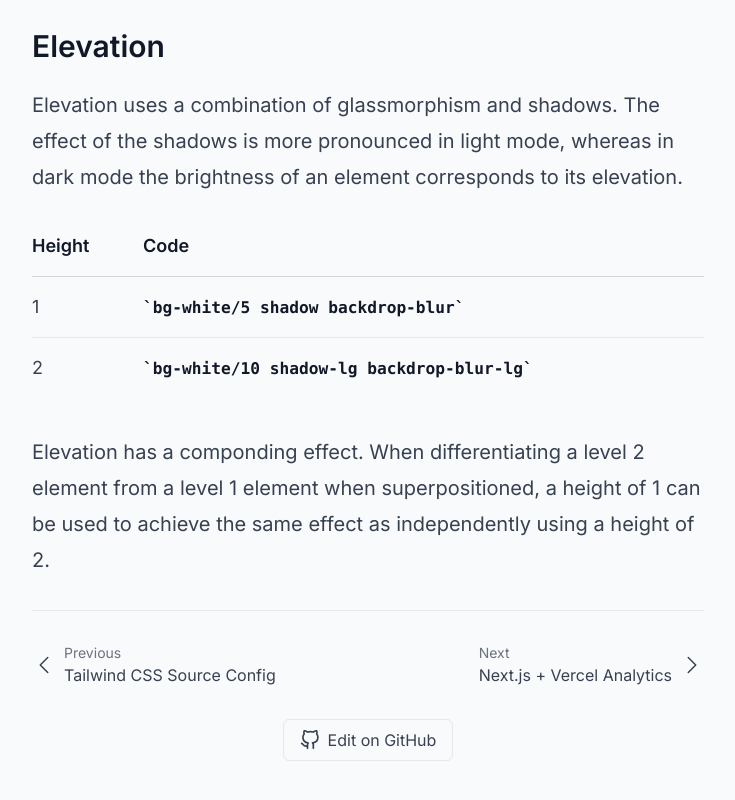
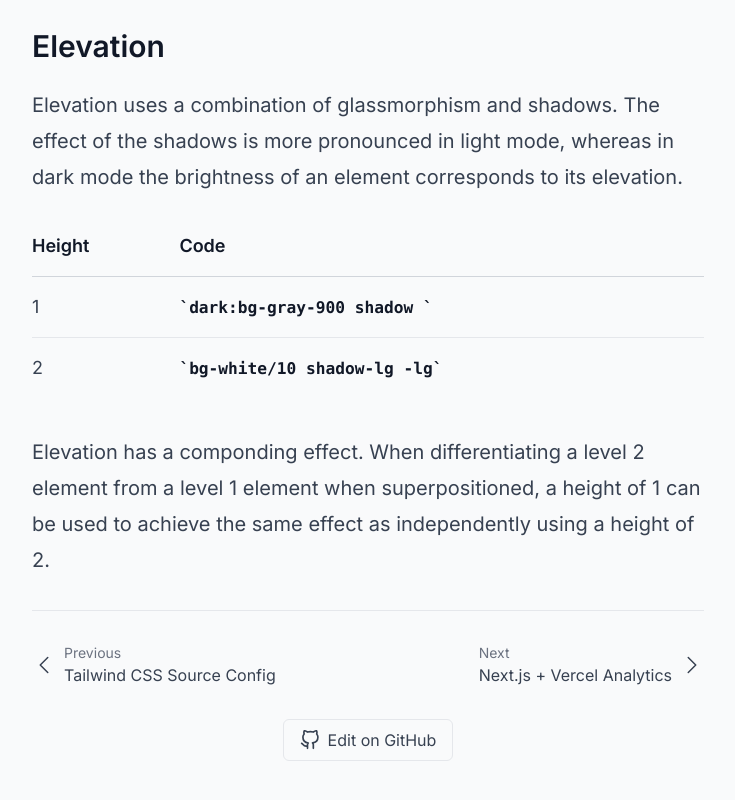
Before and after one commit to nico-bachner/v6, a Next.js app: page /v6 in a window 1280 px wide. Shown: the part 936-1736 px from the top of the page, without its empty margins (272-1007 px from the left). Built offline with nearby package versions, Linux system fonts and the light colour scheme; no server answers.

Commit message:
fix: fix colours

```diff
--- a/src/app/(notes)/v6/page.mdx
+++ b/src/app/(notes)/v6/page.mdx
@@ -19,9 +19,9 @@ published: 2023-10-19
 
 Elevation uses a combination of glassmorphism and shadows. The effect of the shadows is more pronounced in light mode, whereas in dark mode the brightness of an element corresponds to its elevation.
 
-| Height | Code                                     |
-| ------ | ---------------------------------------- |
-| 1      | `bg-white/5 shadow backdrop-blur`        |
-| 2      | `bg-white/10 shadow-lg backdrop-blur-lg` |
+| Height | Code                        |
+| ------ | --------------------------- |
+| 1      | `dark:bg-gray-900 shadow `  |
+| 2      | `bg-white/10 shadow-lg -lg` |
 
 Elevation has a componding effect. When differentiating a level 2 element from a level 1 element when superpositioned, a height of 1 can be used to achieve the same effect as independently using a height of 2.
--- a/src/app/notes/page.tsx
+++ b/src/app/notes/page.tsx
@@ -39,8 +39,8 @@ const Page = async () => {
                 key={slug}
                 href={`/${slug}`}
                 className={cn(
-                  'bg-white/5 shadow backdrop-blur',
-                  'transition hover:bg-white/10 hover:shadow-lg hover:backdrop-blur-lg',
+                  'shadow backdrop-blur dark:bg-gray-900',
+                  'transition hover:shadow-lg dark:hover:bg-gray-800',
                   'relative flex flex-col gap-2 rounded-lg p-8 sm:gap-3 sm:p-10 lg:gap-4 lg:p-12',
                 )}
               >
@@ -78,8 +78,8 @@ const Page = async () => {
                 key={slug}
                 href={`/${slug}`}
                 className={cn(
-                  'bg-white/5 shadow backdrop-blur',
-                  'transition hover:bg-white/10 hover:shadow-lg hover:backdrop-blur-lg',
+                  'shadow dark:dark:bg-gray-900',
+                  'transition hover:shadow-lg dark:hover:bg-gray-800',
                   'relative flex flex-col justify-center gap-2 rounded-lg p-8 sm:gap-3 sm:p-10 lg:gap-4 lg:p-12',
                 )}
               >
@@ -93,7 +93,7 @@ const Page = async () => {
 
                 <div
                   className={cn(
-                    'bg-white/5 shadow backdrop-blur',
+                    'shadow backdrop-blur dark:bg-gray-800',
                     'absolute -right-3 -top-3 rounded px-4 py-2',
                   )}
                 >
--- a/src/app/projects/page.tsx
+++ b/src/app/projects/page.tsx
@@ -43,8 +43,8 @@ const Page = async () => {
             key={slug}
             href={`/${slug}`}
             className={cn(
-              'bg-white/5 shadow backdrop-blur',
-              'transition hover:bg-white/10 hover:shadow-lg hover:backdrop-blur-lg',
+              'shadow dark:bg-gray-900',
+              'transition hover:shadow-lg dark:hover:bg-gray-800',
               'relative flex flex-col gap-2 rounded-lg p-8 sm:gap-3 sm:p-10 lg:gap-4 lg:p-12',
               'md:col-span-2 md:odd:col-start-1 md:even:col-start-2',
             )}
@@ -58,7 +58,7 @@ const Page = async () => {
 
             <div
               className={cn(
-                'bg-white/5 shadow backdrop-blur',
+                'shadow dark:bg-gray-800',
                 'absolute -right-3 -top-3 rounded px-4 py-2',
               )}
             >
--- a/src/components/client/CommandMenu.tsx
+++ b/src/components/client/CommandMenu.tsx
@@ -325,7 +325,7 @@ export const CommandMenu = () => {
 
           <hr className="border-gray-500/20" />
 
-          <Command.List className="my-3 max-h-80 overflow-y-scroll px-3">
+          <Command.List className="max-h-80 overflow-y-scroll p-3">
             <Command.Empty className="p-6 text-center">
               No results found.
             </Command.Empty>
--- a/src/components/client/Dialog.tsx
+++ b/src/components/client/Dialog.tsx
@@ -10,12 +10,10 @@ export const Dialog: React.FC<React.ComponentProps<typeof Root>> = ({
 }) => (
   <Root {...props}>
     <Portal>
-      <Overlay
-        className={cn('bg-white/5 shadow backdrop-blur', 'fixed inset-0')}
-      />
+      <Overlay className={cn('shadow backdrop-blur', 'fixed inset-0')} />
       <Content
         className={cn(
-          'bg-white/10 shadow-lg backdrop-blur-lg',
+          'border border-gray-500/20 bg-white/50 shadow-lg backdrop-blur-lg dark:bg-gray-950/50',
           'fixed left-[50%] top-[50%] z-50 w-full max-w-xl translate-x-[-50%] translate-y-[-50%] rounded-lg',
         )}
       >
--- a/src/components/ui/Back.tsx
+++ b/src/components/ui/Back.tsx
@@ -6,8 +6,8 @@ export const Back: React.FC<{ href: string }> = ({ href }) => (
   <Link
     href={href}
     className={cn(
-      'bg-white/5 shadow backdrop-blur',
-      'hover:bg-white/10 hover:shadow-lg hover:backdrop-blur-lg',
+      'shadow dark:bg-gray-900',
+      'hover:shadow-lg dark:hover:bg-gray-800',
       'fixed flex w-fit items-center rounded px-4 py-2',
     )}
   >
```
